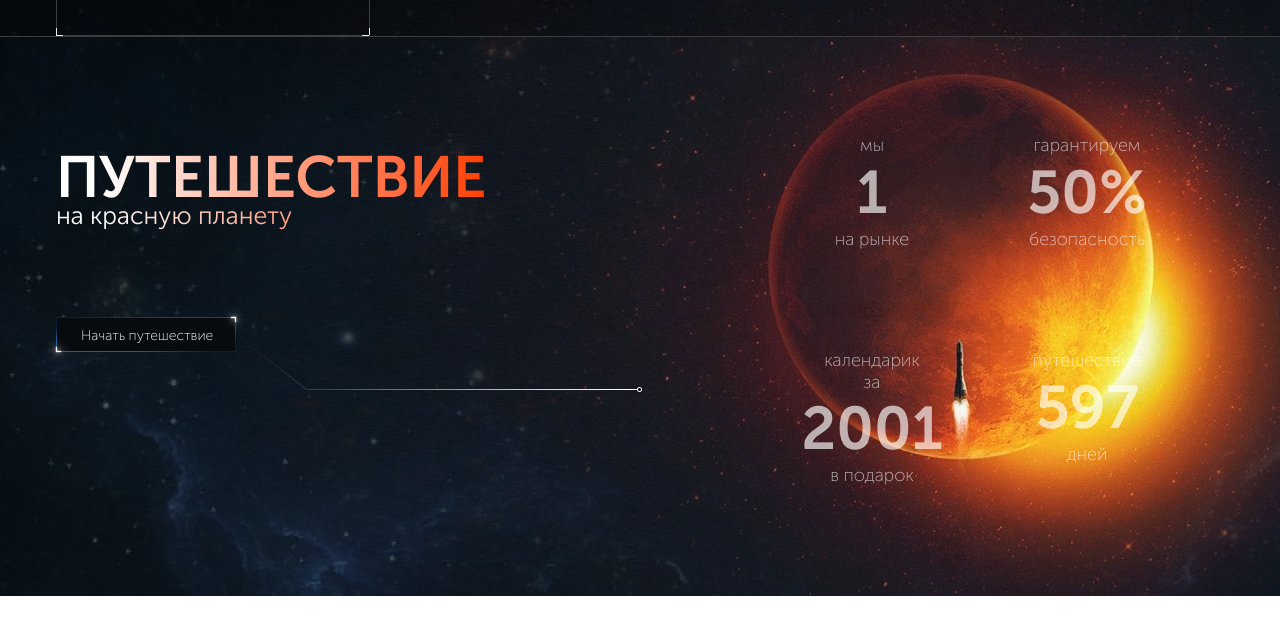
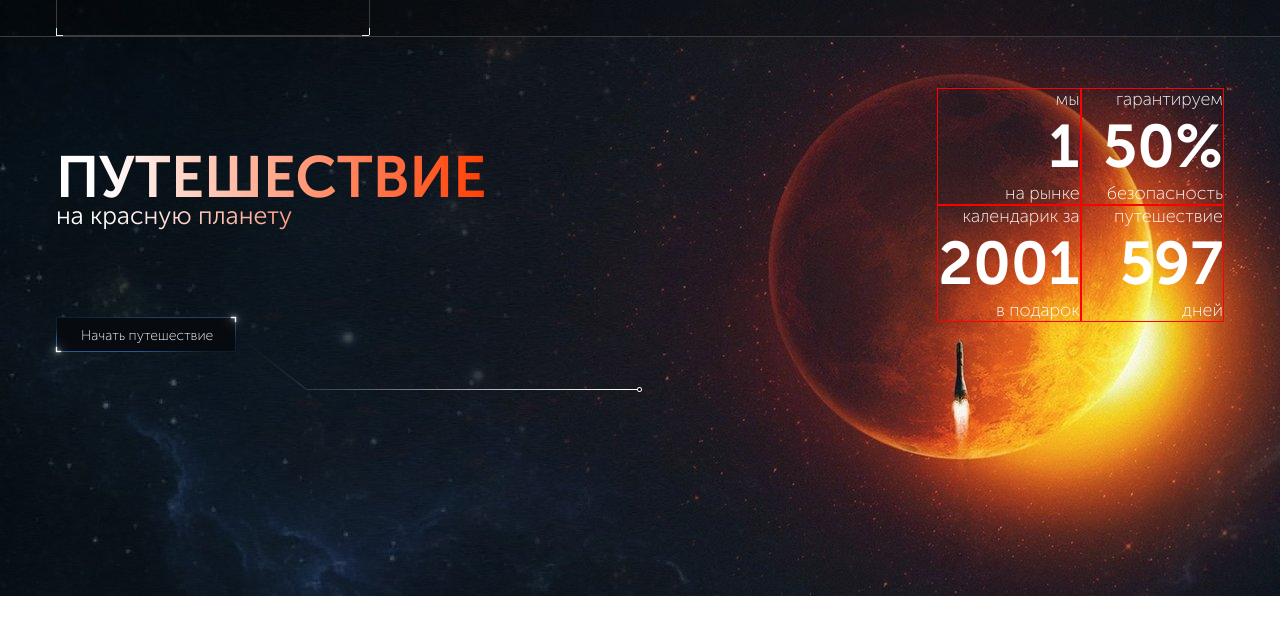
Before and after one commit to AnatoliyDemiurge/TestTask-SpaceX, a website: page app/index.html in a window 1280 px wide. Shown: the part 64-698 px from the top of the page. Drawn offline with Linux system fonts and the light colour scheme.

Commit message:
intro 80% new version of intro_info

```diff
--- a/app/scss/style.scss
+++ b/app/scss/style.scss
@@ -191,35 +191,39 @@
         padding-top:51px;
     }
     &__cards{
-        display:flex;
-        flex-wrap: wrap;
-        max-width:450px;
+        display:grid;
+        grid-template-columns:repeat(2,1fr);
+        // gap:30px;
+        // border:5px solid blue;
     }
     &__card{
-        padding:32px 59px 30px 40px;
-        width:185px;
-        height:185px;
-        margin:15px;
-        position:relative;
-        z-index:2;
-        opacity:0.65;
-        display:flex;
-        flex-direction: column;
-        align-items: center;
-        &:after{
-            content:'';
-            position:absolute;
-            width:185px;
-            height:185px;
-            opacity: 0.02;
-            z-index:1;
-            top:0;
-            left:0;
-        }
+        // padding:32px 59px 30px 40px;
+        // width:185px;
+        // height:185px;
+        border:1px solid red;
+        // margin:15px;
+        // position:relative;
+        // z-index:2;
+        // opacity:0.65;
+        // display:flex;
+        // flex-direction: column;
+        // align-items:center;
+        // &:after{
+        //     content:'';
+        //     position:absolute;
+        //     width:185px;
+        //     height:185px;
+        //     opacity: 0.02;
+        //     z-index:1;
+        //     top:0;
+        //     left:0;
+        // }
 
     }
     &__card-1{
         &:after{
+            width: 172px;
+            height: 172px;
             border-bottom: 200px solid #ffffff;
             border-left: 200px solid transparent;
         }
@@ -248,12 +252,13 @@
         line-height: 1.2;
         font-weight: 100;
         color: #ffffff;
-        text-align: center;
+        text-align: right;
     }
     &__number{
         color: #ffffff;
         font-size: 60px;
         font-weight: 700;
         font-family: 'MuseoSansCyrl';
+        text-align: right;
     }
 }
```
Also changed, not shown: app/css/style.min.css.
